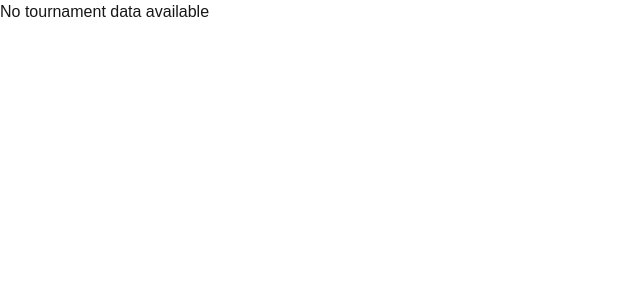
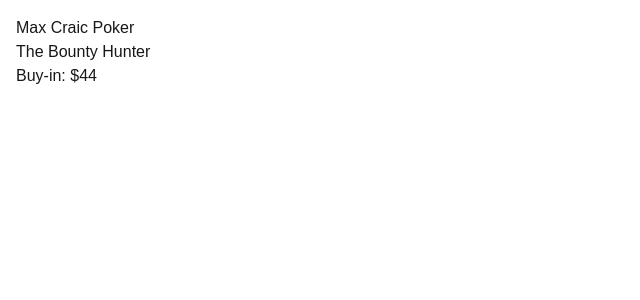
Before and after one commit to madge80eth/max-craic-poker, a Next.js app: page /share in a window 1280 px wide. Shown: the top 300 px of the page, without its empty margins (0-640 px from the left). Built offline with nearby package versions, Linux system fonts and the light colour scheme.

Commit message:
embed debugging 13

```diff
--- a/app/share/page.tsx
+++ b/app/share/page.tsx
@@ -3,7 +3,7 @@
 import tournaments from "@/public/tournaments.json"
 
 export default function SharePage() {
-  const communityTournament = tournaments.communityTournament
+  const communityTournament = tournaments[0] // ✅ get first tournament
 
   if (!communityTournament) {
     return <div>No tournament data available</div>
```
